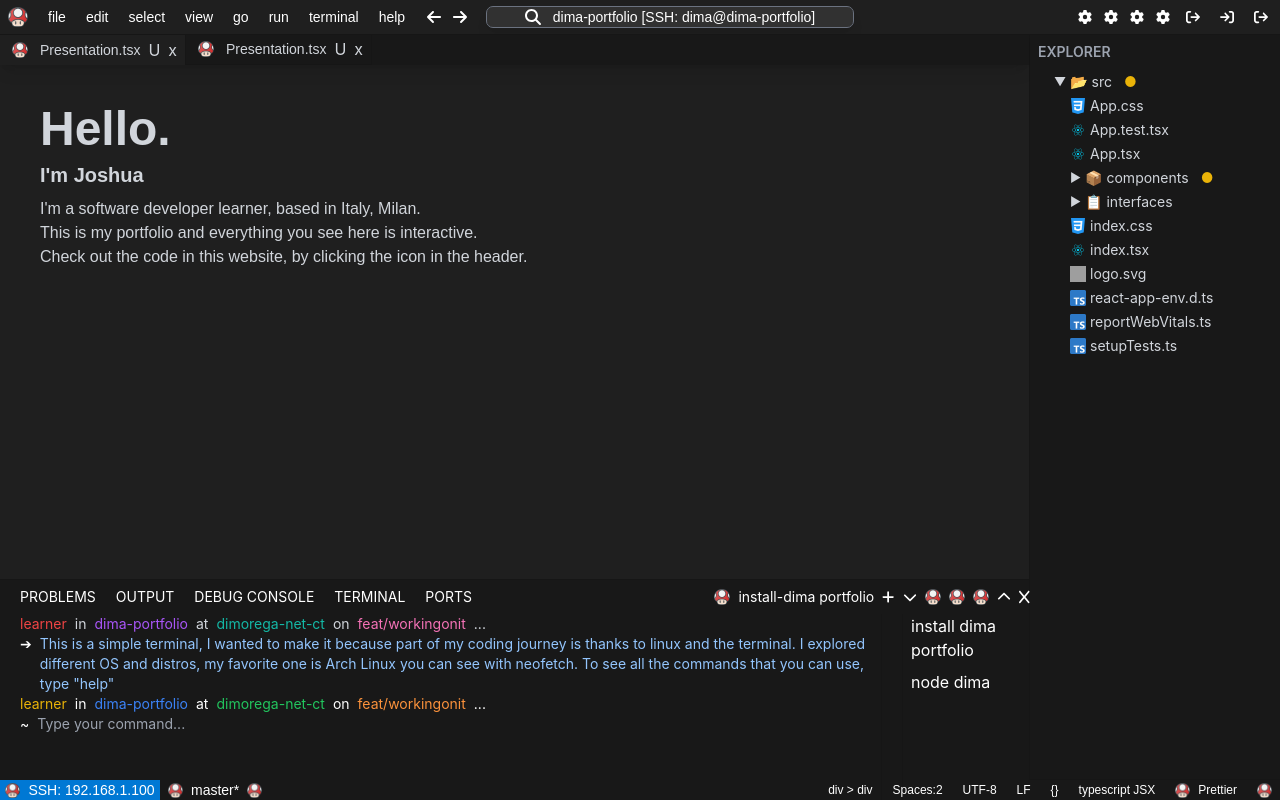
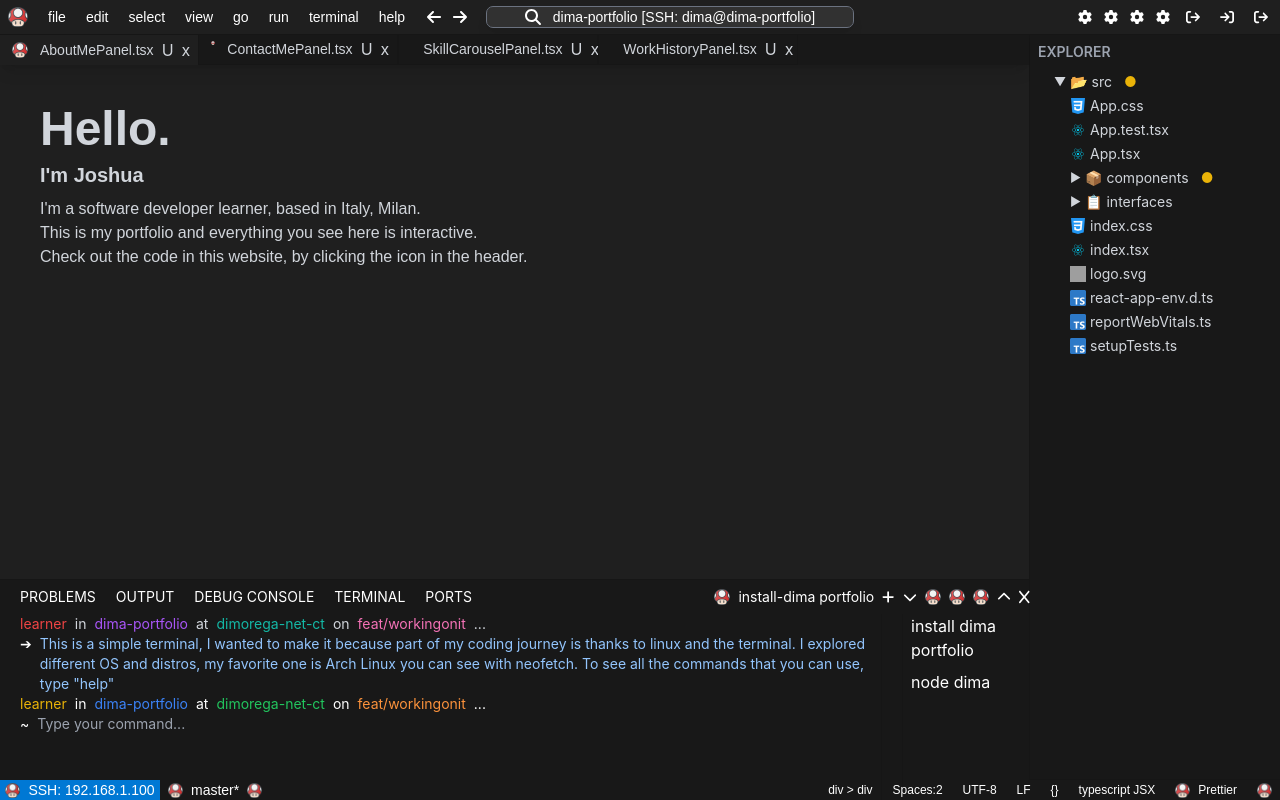
Before and after one commit to MindfulLearner/dima-portfolio, a React (Create React App) app: page / in a window 1280 px wide. Built offline with nearby package versions, Linux system fonts and the light colour scheme; grey boxes are pictures that could not be loaded.

Commit message:
active tab click

```diff
--- a/src/components/ResponsivePages/LaptopResponsive/components/EditorSection/AboutMePanel.tsx
+++ b/src/components/ResponsivePages/LaptopResponsive/components/EditorSection/AboutMePanel.tsx
@@ -1,5 +1,5 @@
 // ORA CERCHEREMO DI AGGIUNGERE FADE IN E FADE OUT DEI DUE PANEL
-import React, { useState } from "react";
+import React, { useRef, useState } from "react";
 import { FontAwesomeIcon } from "@fortawesome/react-fontawesome";
 import { faX } from "@fortawesome/free-solid-svg-icons";
 import { motion } from "framer-motion";
@@ -28,17 +28,28 @@ function TextEditorPanel1() {
     console.log("mouse left");
   }
 
+  const [activeTab, setActiveTab] = useState(0);
+  const tabRefs = useRef<(HTMLDivElement | null)[]>([]);
+
+  function handleTabClick(index: number) {
+    setActiveTab(index);
+  }
+
   return (
     <div className="h-[calc(100vh-34px-220px)] bg-backgroundTextEditor1 border-b border-borderColor">
-      <div className="w-full flex  bg-emptybarColor shadow-lg">
+      <div className="w-full flex bg-emptybarColor shadow-lg">
         {/* barra navigazione */}
-        <div className="bg-backgroundTextEditor1 max-w-[200px] pl-2 pr-2 flex h-[31px] items-center gap-2">
+        <div className={`bg-backgroundTextEditor1 max-w-[200px] pl-2 pr-2 flex h-[31px] items-center gap-2 ${activeTab === 0 ? 'bg-backgroundTextEditor1' : 'bg-emptybarColor'}`}
+        onMouseEnter={handleMouseOverSelectTab}
+        onMouseLeave={handleMouseOutSelectTab}
+        onClick={() => handleTabClick(0)}
+        >
           <div className="h-6 w-6">
             <img className="p-1" src="/icons/png-fungo-icon.png" alt="fungo" />
           </div>
           <div className="flex items-center justify-center gap-2">
             <div className="font-quicksand text-sm text-gray-300">
-              Presentation.tsx
+              AboutMePanel.tsx
             </div>
             <div className="text-gray-300">U</div>
             <div className="text-gray-300">x</div>
@@ -46,16 +57,49 @@ function TextEditorPanel1() {
         </div>
         {/* questo ha un border a sinistra e sotto .. ? come sistemare  anche bg di questo */}
         {/* if hoover bg-backgroundTextEditor1 */}
-        <div className={` max-w-[200px] border-l border-r border-b border-borderColor pl-2 pr-2 flex h-[31px] items-center gap-2 ${isHoveredSelectTab ? 'bg-backgroundTextEditor1' : 'bg-emptybarColor'}`}
+        <div className={`max-w-[200px] border-l border-r border-b border-borderColor pl-2 pr-2 flex h-[31px] items-center gap-2 ${activeTab === 1 ? 'bg-backgroundTextEditor1' : 'bg-emptybarColor'}`}
         onMouseEnter={handleMouseOverSelectTab}
         onMouseLeave={handleMouseOutSelectTab}
+        onClick={() => handleTabClick(1)}
         >
           <div className="h-6 w-6">
             <img className="p-1" src="/icons/png-fungo-icon.png" alt="fungo" />
           </div>
           <div className="flex items-center justify-center gap-2">
             <div className="font-quicksand text-sm text-gray-300">
-              Presentation.tsx
+              ContactMePanel.tsx
+            </div>
+            <div className="text-gray-300">U</div>
+            <div className="text-gray-300">x</div>
+          </div>
+        </div>
+        <div className={`max-w-[200px] border-l border-r border-b border-borderColor pl-2 pr-2 flex h-[31px] items-center gap-2 ${activeTab === 2 ? 'bg-backgroundTextEditor1' : 'bg-emptybarColor'}`}
+        onMouseEnter={handleMouseOverSelectTab}
+        onMouseLeave={handleMouseOutSelectTab}
+        onClick={() => handleTabClick(2)}
+        >
+          <div className="h-6 w-6">
+            <img className="p-1" src="/icons/png-fungo-icon.png" alt="fungo" />
+          </div>
+          <div className="flex items-center justify-center gap-2">
+            <div className="font-quicksand text-sm text-gray-300">
+              SkillCarouselPanel.tsx
+            </div>
+            <div className="text-gray-300">U</div>
+            <div className="text-gray-300">x</div>
+          </div>
+        </div>
+        <div className={`max-w-[200px] border-l border-r border-b border-borderColor pl-2 pr-2 flex h-[31px] items-center gap-2 ${activeTab === 3 ? 'bg-backgroundTextEditor1' : 'bg-emptybarColor'}`}
+        onMouseEnter={handleMouseOverSelectTab}
+        onMouseLeave={handleMouseOutSelectTab}
+        onClick={() => handleTabClick(3)}
+        >
+          <div className="h-6 w-6">
+            <img className="p-1" src="/icons/png-fungo-icon.png" alt="fungo" />
+          </div>
+          <div className="flex items-center justify-center gap-2">
+            <div className="font-quicksand text-sm text-gray-300">
+              WorkHistoryPanel.tsx
             </div>
             <div className="text-gray-300">U</div>
             <div className="text-gray-300">x</div>
```
